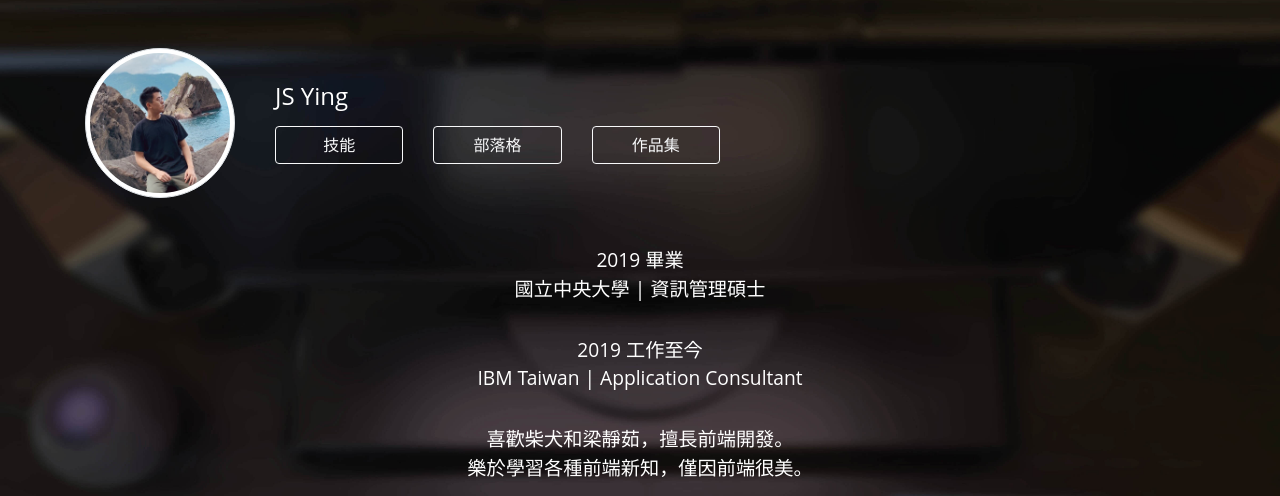
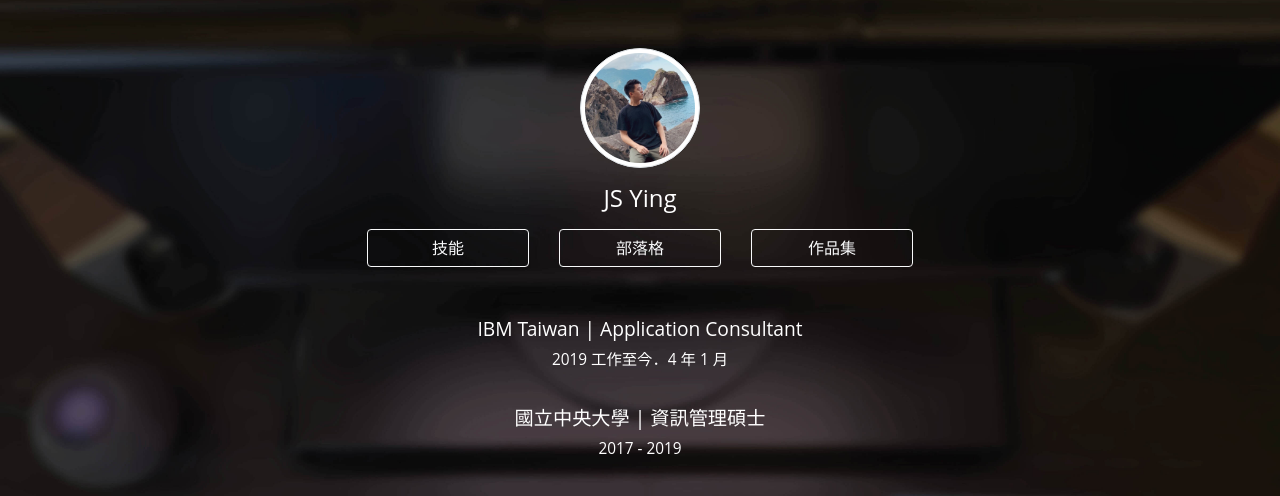
Before and after one commit to js-ying/Personal-Website-2019, a Vue app: page / in a window 1280 px wide. Shown: the top 496 px of the page. Built offline with nearby package versions, Linux system fonts and the light colour scheme; what vue-easy-lightbox, vue-light-timeline would draw is missing.

Commit message:
update rwd

```diff
--- a/src/components/Blog.vue
+++ b/src/components/Blog.vue
@@ -13,7 +13,9 @@
         </div>
       </div>
       <div class="timeline mb-4" v-for="(line, index) in blog.timelines" :key="index">
-        <div><span class='badge badge-pill badge-light mb-2'>{{ line.tag }}</span></div>
+        <div>
+          <span class="badge badge-pill badge-light mb-2">{{ line.tag }}</span>
+        </div>
         <div v-html="line.content"></div>
       </div>
       <!-- <light-timeline :items="blog.timelines" /> -->
@@ -28,11 +30,12 @@ export default {
     return {
       title: '部落格',
       blog: {
-        title: 'JS Ying\'s Blog',
+        title: "JS Ying's Blog",
         timelines: [
           {
             tag: '2007',
-            content: '光 ~ の 設計角落 | 創始於 Yahoo! 奇摩部落格<br />以日記、楓之谷影片、ACG 心得為主。',
+            content:
+              '光 ~ の 設計角落 | 創始於 Yahoo! 奇摩部落格<br />以日記、楓之谷影片、ACG 心得為主。',
             htmlMode: true,
             color: '#8bd8f7',
             type: 'circle',
@@ -53,26 +56,30 @@ export default {
           },
           {
             tag: '2019',
-            content: '站名變更 | JS Ying\'s Blog',
+            content: "站名變更 | JS Ying's Blog",
             color: '#4f7cac',
             type: 'circle',
           },
           {
             tag: '2022',
-            content: '網域變更 | blog.jsy.tw<br />重新架了 server 順便將所有網址從子目錄變為子網域。',
+            content:
+              '網域變更 | blog.jsy.tw<br />重新架了 server 順便將所有網址從子目錄變為子網域。',
             htmlMode: true,
             color: '#8bd8f7',
             type: 'circle',
           },
         ].reverse(),
         link: 'https://blog.jsy.tw/',
-        imgUrl: 'https://jhihsiyingweb.s3.amazonaws.com/Blog/2023.03.12_wordpress-site-editor-dark-theme/2023-dark-theme.png',
+        imgUrl:
+          'https://jhihsiyingweb.s3.amazonaws.com/Blog/2023.03.12_wordpress-site-editor-dark-theme/2023-dark-theme.png',
         btn: '點此進入',
       },
       lightbox: {
         visible: false,
         index: 0,
-        imgs: ['https://jhihsiyingweb.s3.amazonaws.com/Blog/2023.03.12_wordpress-site-editor-dark-theme/2023-dark-theme.png'],
+        imgs: [
+          'https://jhihsiyingweb.s3.amazonaws.com/Blog/2023.03.12_wordpress-site-editor-dark-theme/2023-dark-theme.png',
+        ],
       },
     };
   },
@@ -92,32 +99,10 @@ export default {
 }
 
 .timeline {
-  font-size: 0.875em;
+  font-size: 1rem;
 }
 
-#blog:deep .line-container {
-  width: 50%;
-  margin: 0 auto !important;
-}
-
-@media (max-width: 768px) {
-  #blog:deep .line-container {
-    width: 100%;
-  }
-}
-
-#blog:deep .line-container .item-tag {
-  color: #dbddde !important;
-}
-
-#blog:deep .line-container {
-  color: #dbddde !important;
-  font-size: 1rem !important;
-}
-
-#blog:deep .warning {
-  color: wheat;
-  font-size: 1rem;
-  margin-top: 0.5rem;
+.badge {
+  font-size: 0.875rem;
 }
 </style>
--- a/src/components/Home.vue
+++ b/src/components/Home.vue
@@ -1,11 +1,16 @@
 <template>
   <div class="home text-center pt-3">
     <p>
-      2019 畢業<br />
-      國立中央大學 | 資訊管理碩士
+      IBM Taiwan | Application Consultant<br />
+      <span class="small"
+        >2019 工作至今．{{ ibmDuringTime.years }} 年 {{ ibmDuringTime.months }} 月</span
+      >
     </p>
-    <p>2019 工作至今<br />IBM Taiwan | Application Consultant</p>
-    <p>喜歡柴犬和梁靜茹，擅長前端開發。<br />樂於學習各種前端新知，僅因前端很美。</p>
+    <p>
+      國立中央大學 | 資訊管理碩士<br />
+      <span class="small">2017 - 2019</span>
+    </p>
+    <p class="">喜歡柴犬和梁靜茹，擅長前端開發。<br />樂於學習各種前端新知，僅因前端很美。</p>
     <p>
       <a
         :href="contact.link"
@@ -39,6 +44,21 @@ export default {
       ],
     };
   },
+  computed: {
+    ibmDuringTime() {
+      const ibmStartDate = new Date(2019, 7); // 2019/08
+      const now = new Date();
+      let years = now.getFullYear() - ibmStartDate.getFullYear();
+      let months = now.getMonth() - ibmStartDate.getMonth() + 1;
+
+      if (months < 0) {
+        years -= 1;
+        months += 12;
+      }
+
+      return { years, months };
+    },
+  },
 };
 </script>
 
@@ -49,7 +69,7 @@ p {
 }
 
 .badge:hover {
-  background-color: #8bd8f7;
+  background-color: #5dadf2;
   cursor: pointer;
 }
 
--- a/src/components/Navbar.vue
+++ b/src/components/Navbar.vue
@@ -1,26 +1,25 @@
 <template>
   <div class="row mt-5 mb-3" v-show="notProtfolioDetail">
-    <div class="col-12 col-md-2 text-center text-md-left mb-3">
+    <div class="col-12 text-center mb-3">
       <img
         :src="profile.img"
         alt="profile-img"
-        class="rounded-circle img-thumbnail img-fluid"
+        class="rounded-circle img-thumbnail img-fluid cursor-pointer"
         id="profile-img"
+        @click="openImg()"
       />
     </div>
-    <div class="col-12 col-md-10 my-auto">
+    <div class="col-12 text-center mb-2">
       <router-link to="/">
-        <h4
-          class="text-center text-md-left mb-3"
-          id="profile-name"
-          @click="toggle('')"
-        >
+        <h4 id="profile-name" @click="toggle('')">
           {{ profile.name }}
         </h4>
       </router-link>
-      <div class="row">
+    </div>
+    <div class="col-12">
+      <div class="row" id="nav-btn-row">
         <div
-          class="col-4 col-md-2 mb-3 text-nowrap"
+          class="col-4 mb-3 text-nowrap nav-btn"
           v-for="(button, index) in buttons"
           :key="index"
           @click="toggle(button.name)"
@@ -63,11 +62,25 @@ export default {
           name: '作品集',
         },
       ],
+      lightbox: {
+        visible: false,
+        index: 0,
+        imgs: [],
+      },
     };
   },
   methods: {
     toggle(button) {
       this.actived = button;
+    },
+    openImg() {
+      const lightbox = {
+        imgs: [this.profile.img],
+        index: 0,
+        visible: true,
+      };
+
+      this.$bus.$emit('openImg', lightbox);
     },
   },
   computed: {
@@ -80,6 +93,18 @@ export default {
 
 <style scoped>
 #profile-img {
-  width: 150px;
+  width: 120px;
+  cursor: pointer;
+}
+
+#nav-btn-row {
+  max-width: 576px;
+  margin: 0 auto;
+}
+
+@media (min-width: 768px) {
+  .nav-btn {
+    min-width: 160px;
+  }
 }
 </style>
```
Also changed, not shown: src/components/Portfolio.vue (+91 -32 lines).
